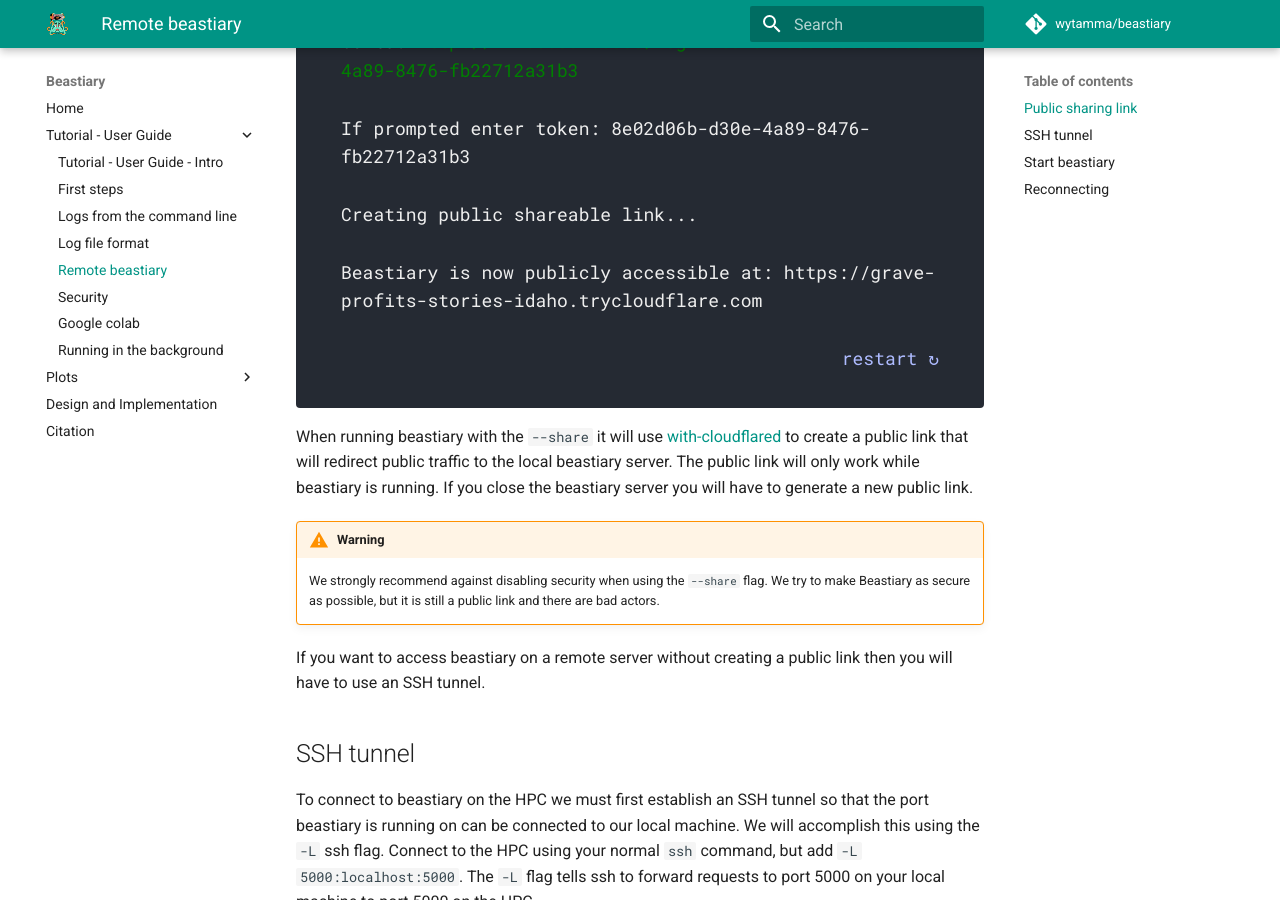
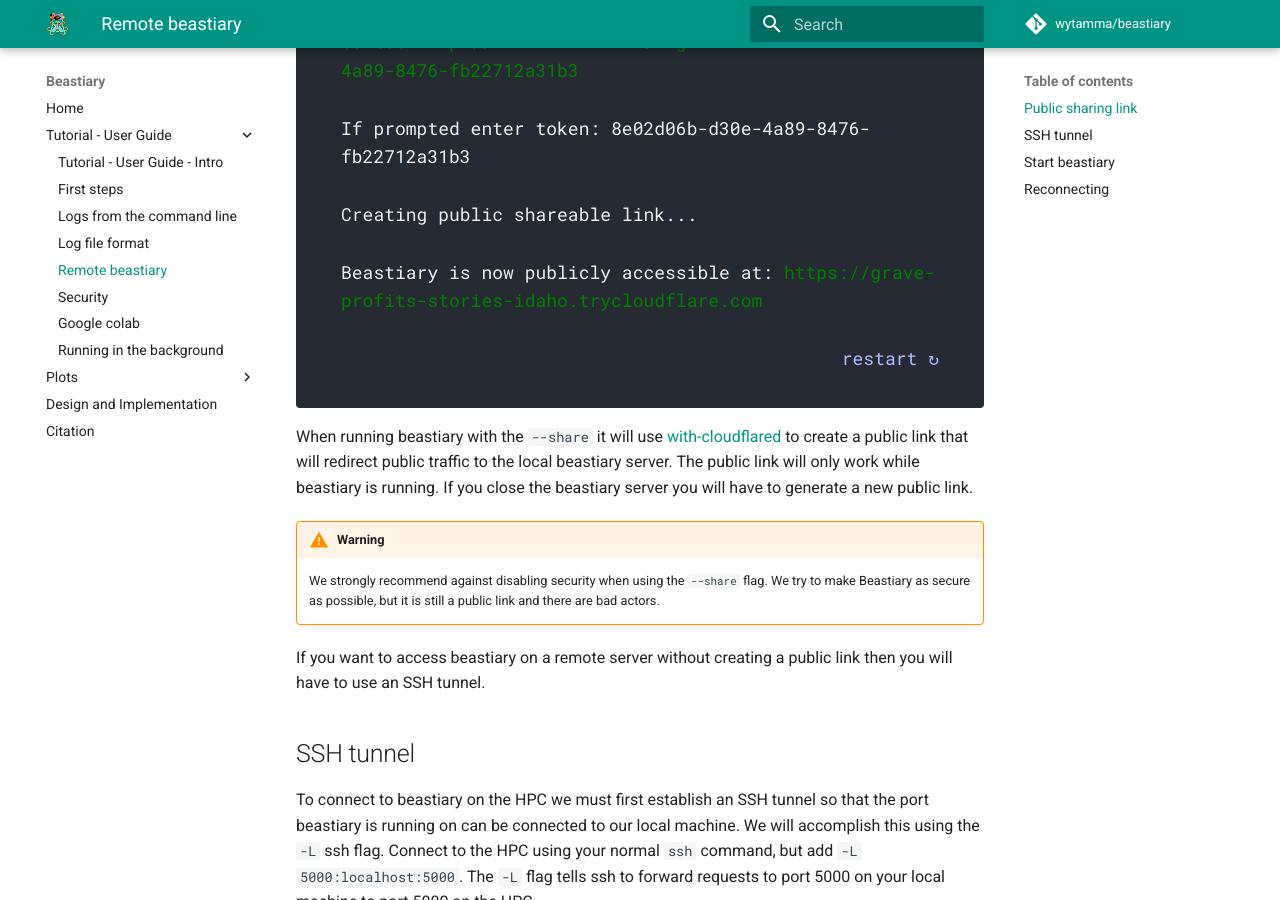
Before and after one commit to Wytamma/beastiary, an MkDocs documentation site: the page built from docs/tutorial/remote-beastiary.md, in a window 1280 px wide and 900 px high, scrolled down 667 px. Built offline with MkDocs 1.6.1 and Material for MkDocs 9.7.7, drawn with Linux system fonts in a browser that asks for light colours; comment, search, counter and statistics services are not loaded.

Commit message:
:art: format url in docs

````diff
--- a/docs/tutorial/remote-beastiary.md
+++ b/docs/tutorial/remote-beastiary.md
@@ -18,7 +18,7 @@ If prompted enter token: 8e02d06b-d30e-4a89-8476-fb22712a31b3
 
 Creating public shareable link...
 
-Beastiary is now publicly accessible at: https://grave-profits-stories-idaho.trycloudflare.com
+Beastiary is now publicly accessible at: <span style="color: green;">https://grave-profits-stories-idaho.trycloudflare.com</span>
 ```
 </div>
 
````
